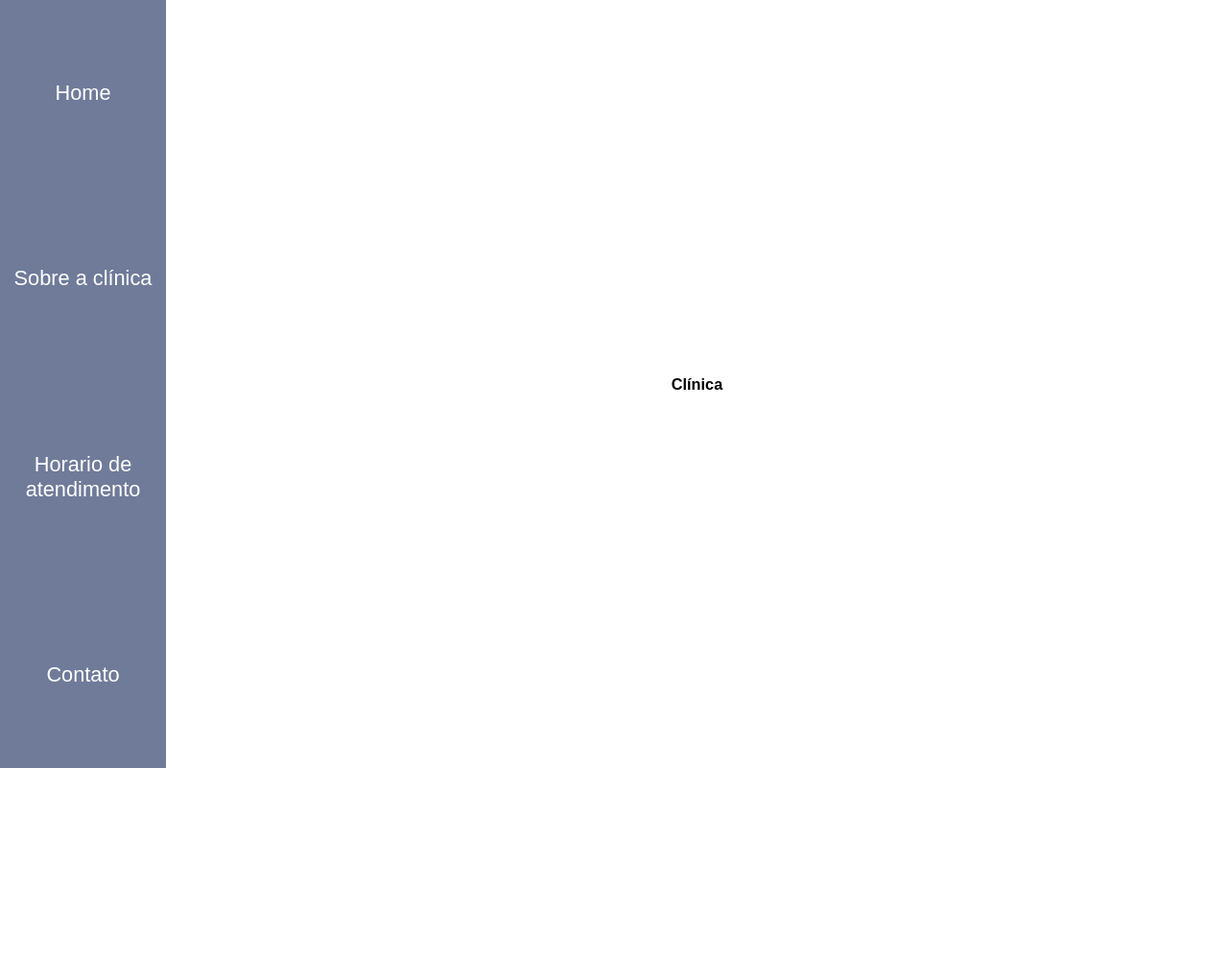
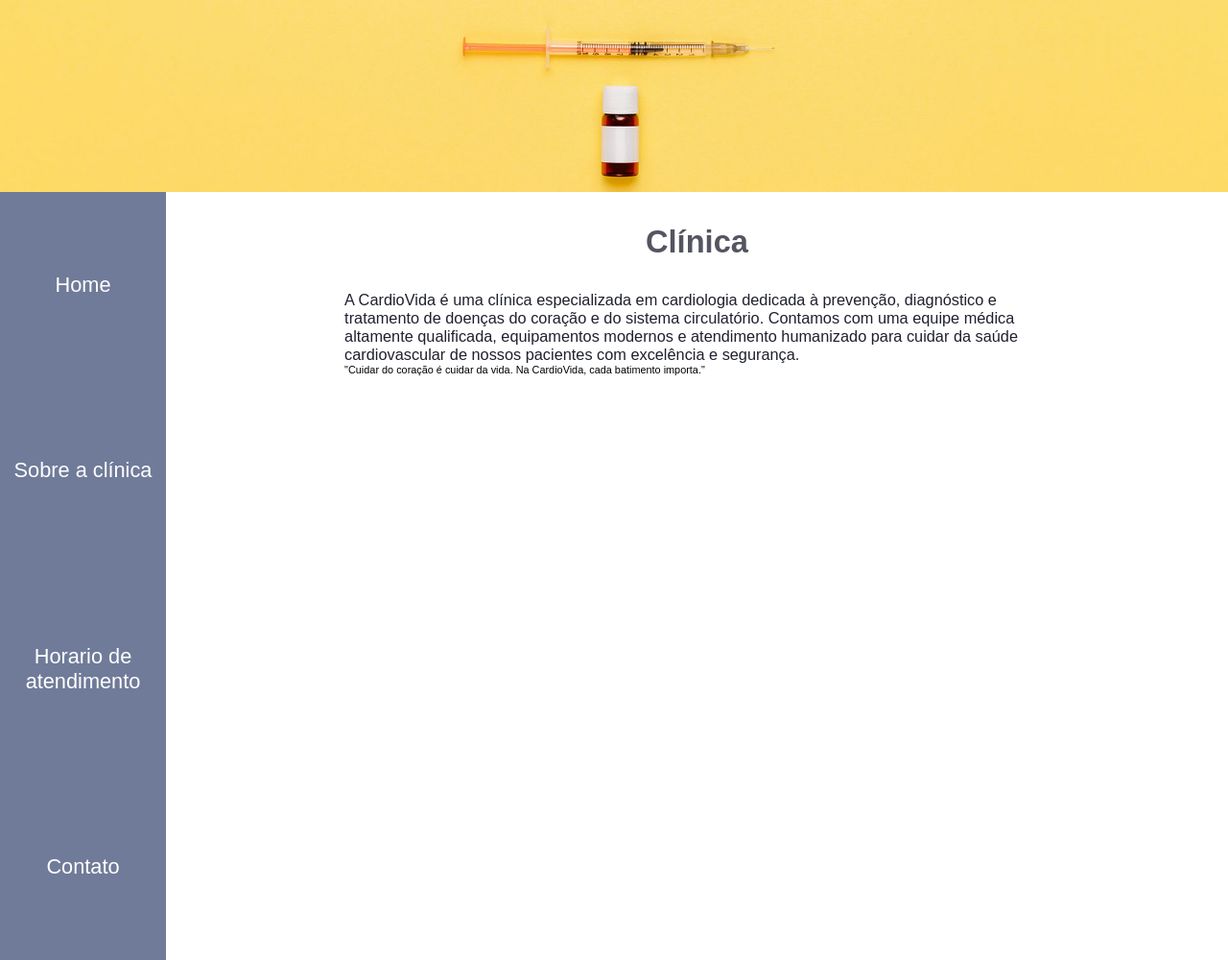
Before and after one commit to Jotav-code/Primeiro-site-completo-desafio-dio-html, a plain HTML site: page index.html in a window 1280 px wide. Shown: the whole page at 96% size. Before the commit the page ends 800 px from the top, so only its background shows below. Drawn offline with Linux system fonts and the light colour scheme.

Commit message:
chore: update

```diff
--- a/assets/style.css
+++ b/assets/style.css
@@ -1,4 +1,4 @@
-*{
+* {
     text-decoration: none;
     font-family: Arial, Helvetica, sans-serif;
     padding: 0;
@@ -7,10 +7,18 @@
     list-style: none;
 
 }
+:root {
+    --cor-titulo: rgb(84, 85, 97);
+    --cor-texto: rgb(31, 33, 46);
+}
 html{
     font-size: 68%;
 }
 body{
+    display: flex;
+    flex-direction: column;
+}
+main{
     display: flex;
 }
 section nav ul{
@@ -39,5 +47,36 @@ section nav ul li:hover{
     display: flex;
     justify-content: center;
     width: 100%;
-    align-items: center;
+
 }
+header img{
+    display: block;
+    object-fit: cover;
+    height: 200px;
+    width: 100%;
+}
+header{
+    display: block;
+    width: 100%;
+
+}
+.secao-principal .content
+{
+    display: inline;
+    justify-content: center;
+    max-width: 800px;
+    width: 100%;
+    padding: 3em;
+}
+.secao-principal .content h1{
+    font-size: 3em;
+    width: 100%;
+    text-align: center;
+    color: var(--cor-titulo);
+}
+.secao-principal .content p{
+    padding-top: 2em;
+    width: 100%;
+    font-size: 1.5em;
+    color: var(--cor-texto);
+}
--- a/index.html
+++ b/index.html
@@ -8,9 +8,9 @@
 </head>
 <body>
     <header>
-        <img src="" alt="" title="">
+        <img src="pexels-thirdman-5921918.jpg" alt="Clinica de especializada em cardiologia" title="Clinica de especializada em cardiologia">
     </header>
-
+<main>
     <section class="menu-lateral">
         <nav>
             <ul>
@@ -25,8 +25,11 @@
     <section class="secao-principal">
         <div class="content">
             <h1>Clínica</h1>
+            <p>A CardioVida é uma clínica especializada em cardiologia dedicada à prevenção, diagnóstico e tratamento de doenças do coração e do sistema circulatório. Contamos com uma equipe médica altamente qualificada, equipamentos modernos e atendimento humanizado para cuidar da saúde cardiovascular de nossos pacientes com excelência e segurança.</p>
+            <blockquote>"Cuidar do coração é cuidar da vida. Na CardioVida, cada batimento importa."</blockquote>
         </div>
     </section>
+</main>
 
     <footer>
 
```
Also changed, not shown: pexels-thirdman-5921918.jpg (added).
